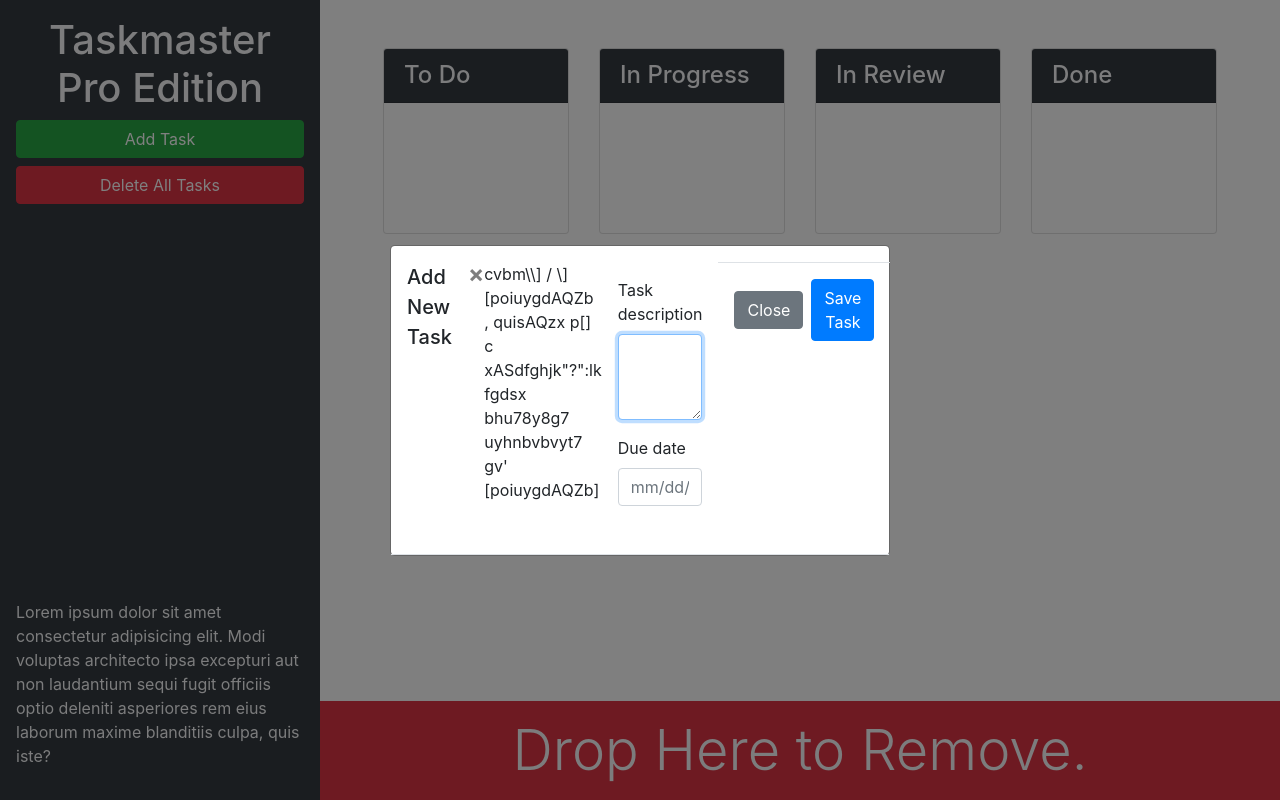
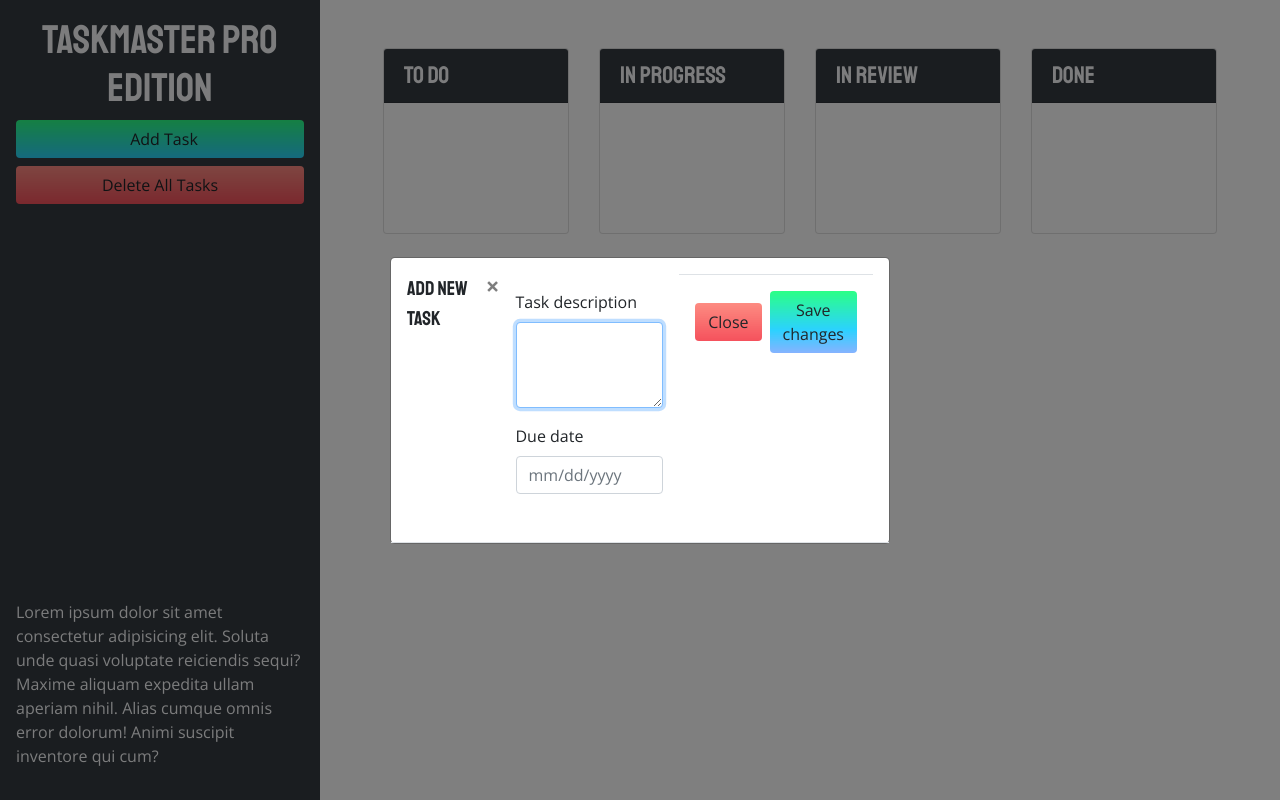
Before and after one commit to FOSfaine/taskmaster-pro, a plain HTML site: page index.html in a window 1280 px wide. Both pictures are taken after a click on the button "Add Task". Drawn offline with nearby package versions, Linux system fonts and the light colour scheme; a web font is replaced by a local one.

Commit message:
UX enhancements

```diff
--- a/assets/css/style.css
+++ b/assets/css/style.css
@@ -1,3 +1,68 @@
 ul.list-group {
     min-height: 130px;
   }
+
+  body {
+    font-family: "Open Sans", sans-serif;
+  }
+
+  h1,
+  h2,
+  h3,
+  h4,
+  h5,
+  h6 {
+    font-family: "Staatliches", sans-serif;
+  }
+
+  .bottom-trash {
+    opacity: 0;
+    color:  #f1f1f1;
+    font-size: 2.3rem;
+    font-family: "Staatliches", sans-serif;
+    transform: translateY(150px);
+    background-color: rgba(234,0,39,0.7);
+  }
+
+  .bottom-trash-active {
+    background-color: rgba(234,0,39,1);
+  }
+
+  .bottom-trash-drag {
+    transform: translateY(0);
+    opacity: 1;
+  }
+
+  .btn-add,
+  .btn-save {
+    background-color: #FA8BFF;
+    background-image: linear-gradient(45deg, #FA8BFF 0%, #2BD2FF 52%, #2BFF88 90%);
+    transition: all .5s ease-out;
+    background-size: 1px 100px;
+    background-position: 0 -10px;
+  }
+
+  .btn-close,
+  .btn-delete {
+    background-color: #EA0028;
+    background-image: linear-gradient(180deg, #FF9A8B 0%, #EA0028 100%);
+    transition: all .5s ease-out;
+    background-size: 1px 100px;
+    background-position: 0 -10px;
+  }
+
+  .btn-add:hover,
+  .btn-save:hover,
+  .btn-close:hover,
+  .btn-delete:hover {
+    background-position: 1px -50px;
+  }
+
+
+  .dropover {
+    background-color: rgba(0,0,0,0.3);
+  }
+
+  .dropover-active {
+    background-color: rgba(0,0,0,0.9)
+  }
--- a/assets/js/script.js
+++ b/assets/js/script.js
@@ -151,7 +151,7 @@
 });
 
 // save button in modal was clicked
-$("#task-form-modal .btn-primary").click(function() {
+$("#task-form-modal .btn-save").click(function() {
   // get form values
   var taskText = $("#modalTaskDescription").val();
   var taskDate = $("#modalDueDate").val();
@@ -266,15 +266,23 @@
   helper: "clone",
   activate: function(event) {
     console.log("activate", this);
+    $(this).addClass("dropover");
+    $(".bottom-trash").addClass("bottom-trash-drag");
   },
   deactivate: function(event) {
     console.log("deactivate", this);
+    $(this).removeClass("dropover");
+    $(".bottom-trash").removeClass("bottom-trash-drag");
   },
   over: function(event) {
     console.log("over", event.target);
+    $(event.target).addClass("dropover-active");
+    $(".bottom-trash").addClass("bottom-trash-active");
   },
   out: function(event) {
     console.log("out", event.target);
+    $(event.target).removeClass("dropover-active");
+    $(".bottom-trash").removeClass("bottom-trash-active");
   },
   update: function(event) {
 // array to store the task data in
@@ -368,7 +376,13 @@
   else if (Math.abs(moment().diff(time, "days")) <= 2) {
     $(taskEl).addClass("list-group-item-warning");
   }
+
+  // console.log(taskEl)
   };
+
+  setInterval(function() {
+    // code to execute
+  }, (1000 * 60) * 30);
 
 // load tasks for the first time
 loadTasks();
--- a/index.html
+++ b/index.html
@@ -7,7 +7,10 @@
   <meta http-equiv="X-UA-Compatible" content="ie=edge">
   <link rel="stylesheet" href="https://cdnjs.cloudflare.com/ajax/libs/twitter-bootstrap/4.3.1/css/bootstrap.min.css">
   <link rel="stylesheet" href="https://cdnjs.cloudflare.com/ajax/libs/jqueryui/1.12.1/themes/base/jquery-ui.min.css">
-  <link rel="stylesheet" href="./assets/css/style.css" />
+  <link rel="preconnect" href="https://fonts.googleapis.com">
+  <link rel="preconnect" href="https://fonts.gstatic.com" crossorigin>
+  <link href="https://fonts.googleapis.com/css2?family=Open+Sans:wght@400;700&family=Staatliches&display=swap" rel="stylesheet">
+  <link rel="stylesheet" href="https://cdnjs.cloudflare.com/ajax/libs/open-iconic/1.1.1/font/css/open-iconic-bootstrap.min.css" />
   <link rel="stylesheet" href="./assets/css/style.css" />
   <title>Taskmaster Pro</title>
 </head>
@@ -16,12 +19,16 @@
 
   <div class="row min-vh-100 no-gutters">
     <header class="col-12 col-lg-3 bg-dark text-light sticky-top d-flex flex-column p-4 p-lg-3">
-      <h1 class="text-center">Taskmaster Pro Edition</h1>
-      <button id="create-task" class="btn btn-block btn-success" data-toggle="modal" data-target="#task-form-modal">Add
-        Task</button>
-      <button id="remove-tasks" class="btn btn-block btn-danger">Delete All Tasks</button>
-      <p class="mt-auto d-none d-lg-block">Lorem ipsum dolor sit amet consectetur adipisicing elit. Modi voluptas architecto ipsa excepturi aut non
-        laudantium sequi fugit officiis optio deleniti asperiores rem eius laborum maxime blanditiis culpa, quis iste?
+      <h1 class="text-center">
+        <span class="oi oi-task d-inline d-lg-none"></span>
+        Taskmaster Pro Edition
+      </h1>
+      <button id="create-task" class="btn btn-block btn-add" data-toggle="modal" data-target="#task-form-modal">
+        <span class="oi oi-plus mr-2"></span>Add Task
+      </button>
+      <button id="remove-tasks" class="btn btn-block btn-delete"><span class="oi oi-trash"></span>Delete All Tasks</button><span class="oi oi-task display-1 text-center mb-2 d-none d-lg-block mt-auto"></span>
+      <p class="d-none d-lg-block">
+        Lorem ipsum dolor sit amet consectetur adipisicing elit. Soluta unde quasi voluptate reiciendis sequi? Maxime aliquam expedita ullam aperiam nihil. Alias cumque omnis error dolorum! Animi suscipit inventore qui cum?
       </p>
     </header>
 
@@ -89,9 +96,9 @@
               </div>
             <!-- done end -->
           </div>
-          <div id="trash" class="mt-auto">
-            <div class="w-100 bg-danger p-3 text-center text-light display-4">
-              Drop Here to Remove.
+          <div class="mt-auto overflow-hidden" id="trash">
+            <div class="w-100 p-3 text-center bottom-trash">
+              <span class="oi oi-trash"> </span> Drop Here to Remove.
             </div>
           </div>
     </main>
@@ -108,11 +115,7 @@
           <button type="button" class="close" data-dismiss="modal" aria-label="Close">
             <span aria-hidden="true">&times;</span>
           </button>
-cvbm\\] /
-\][poiuygdAQZb ,
-quisAQzx p[]
- c xASdfghjk"?":lk fgdsx bhu78y8g7 uyhnbvbvyt7 gv'
- [poiuygdAQZb]        <div class="modal-body">
+          <div class="modal-body">
           <form>
             <div class="form-group">
                 <label for="modalTaskDescription">Task description</label>
@@ -125,8 +128,8 @@
           </form>
         </div>
         <div class="modal-footer">
-          <button type="button" class="btn btn-secondary" data-dismiss="modal">Close</button>
-          <button type="button" class="btn btn-primary">Save Task</button>
+          <button type="button" class="btn btn-close" data-dismiss="modal">Close</button>
+          <button type="button" class="btn btn-save">Save changes</button>
         </div>
       </div>
     </div>
```
